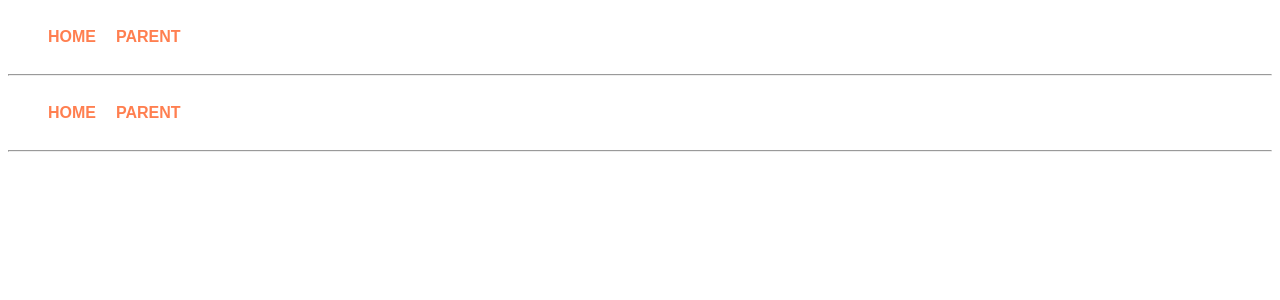
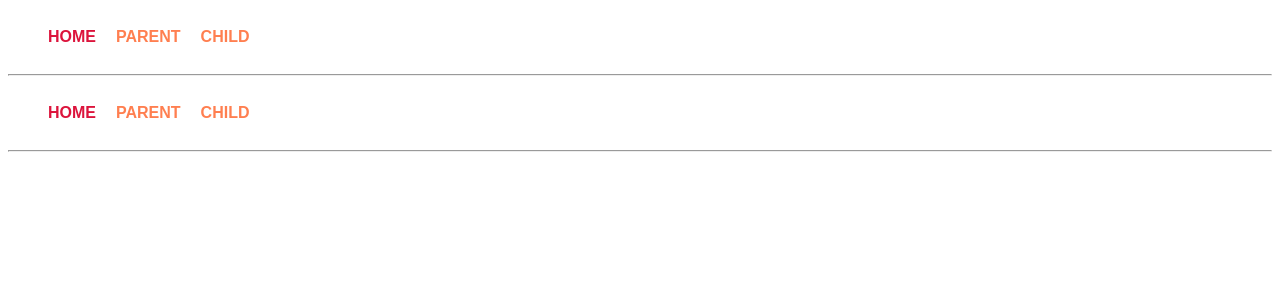
Before and after one commit to Angular-New/standalone-components, an Angular app: page / in a window 1280 px wide. Shown: the top 300 px of the page. Built offline with nearby package versions, Linux system fonts and the light colour scheme.

Commit message:
isolating lazy-loading component

```diff
--- a/src/app/app.component.html
+++ b/src/app/app.component.html
@@ -1,10 +1,26 @@
 <nav class="navigation">
   <ul class="navigation-list">
     <li class="navigation-item">
-      <a class="navigation-link" routerLink="/">home</a>
+      <a
+        class="navigation-link"
+        routerLink=""
+        routerLinkActive="navigation-link-active"
+        [routerLinkActiveOptions]="{ exact: true }"
+      >home</a>
     </li>
     <li class="navigation-item">
-      <a class="navigation-link" routerLink="/parent">parent</a>
+      <a
+        class="navigation-link"
+        routerLink="/parent"
+        routerLinkActive="navigation-link-active"
+      >parent</a>
+    </li>
+    <li class="navigation-item">
+      <a
+        class="navigation-link"
+        routerLink="/child"
+        routerLinkActive="navigation-link-active"
+      >child</a>
     </li>
   </ul>
 </nav>
--- a/src/app/app.component.scss
+++ b/src/app/app.component.scss
@@ -21,3 +21,7 @@ $base: 20px;
     color: chocolate;
   }
 }
+
+.navigation-link-active {
+  color: crimson;
+}
--- a/src/app/app.config.ts
+++ b/src/app/app.config.ts
@@ -1,8 +1,8 @@
 import { ApplicationConfig } from '@angular/core';
 import { provideRouter } from '@angular/router';
 
-import { routes } from './app.routes';
+import { ROUTES } from './app.routes';
 
 export const appConfig: ApplicationConfig = {
-  providers: [provideRouter(routes)]
+  providers: [provideRouter(ROUTES)],
 };
--- a/src/app/app.routes.ts
+++ b/src/app/app.routes.ts
@@ -1,15 +1,26 @@
 import { Routes } from '@angular/router';
 
-export const routes: Routes = [
+export const ROUTES: Routes = [
   {
     path: '',
-    loadComponent: () => import('./app.component').then((m) => m.AppComponent),
+    loadComponent: () =>
+      import('./app.component').then((component) => component.AppComponent),
   },
   {
     path: 'parent',
     loadComponent: () =>
       import('./components/parent/parent.component').then(
-        (m) => m.ParentComponent
+        (component) => component.ParentComponent
+      ),
+  },
+  {
+    // изолированный лениво-загружаемый маршрут
+    // обратить внимание, что здесь импортируется файл маршрута, а не файл компонента
+    // и используется loadChildren вместо loadComponent
+    path: 'child',
+    loadChildren: () =>
+      import('./components/child/child.routes').then(
+        (route) => route.CHILD_ROUTES
       ),
   },
 ];
--- /dev/null
+++ b/src/app/components/child/child.routes.ts
@@ -0,0 +1,9 @@
+import { Routes } from '@angular/router';
+import { ChildComponent } from '@components/child/child.component';
+
+export const CHILD_ROUTES: Routes = [
+  {
+    path: '',
+    component: ChildComponent,
+  },
+];
--- a/src/main.ts
+++ b/src/main.ts
@@ -2,5 +2,8 @@ import { bootstrapApplication } from '@angular/platform-browser';
 import { appConfig } from './app/app.config';
 import { AppComponent } from './app/app.component';
 
-bootstrapApplication(AppComponent, appConfig)
-  .catch((err) => console.error(err));
+// Чтобы в полной мере воспользоваться преимуществами автономных компонентов, рекомендуется загружать приложение с использованием автономных API вместо NgModules
+// В bootstrapApplicationAPI нам просто нужно передать автономный компонент, который мы хотим превратить в корень приложения.
+bootstrapApplication(AppComponent, appConfig).catch((err: Error) =>
+  console.error(err)
+);
```
Also changed, not shown: src/app/app.component.ts (+8 -2 lines), 1 other file (tests, documents, lock files or other folders).
